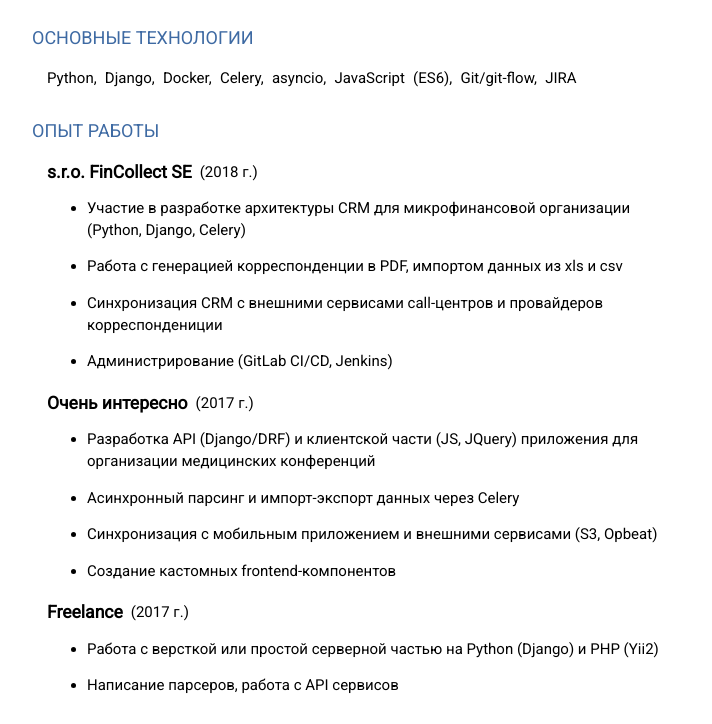
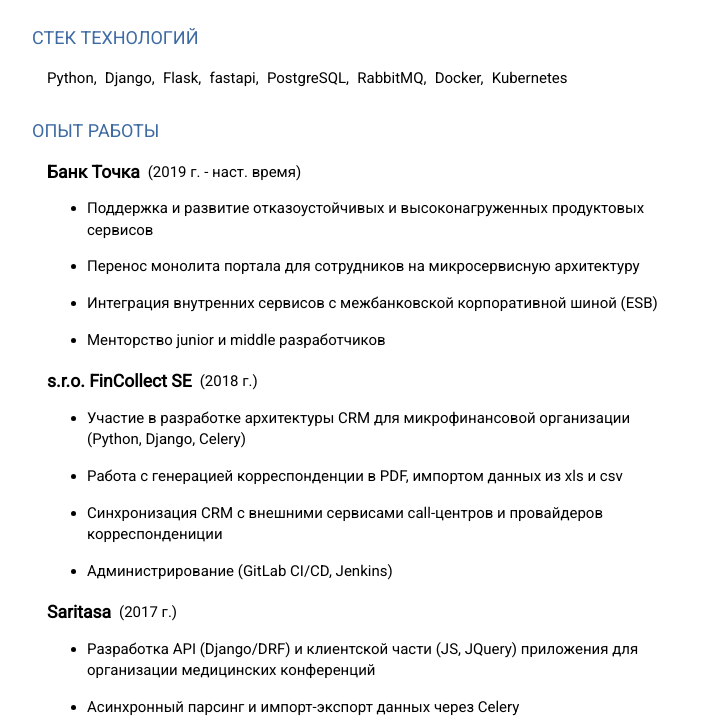
Before and after one commit to ruthus18/cv-ptyhon, a plain HTML site: page index.html in a window 1280 px wide. Shown: the part 177-901 px from the top of the page, without its empty margins (283-995 px from the left). Drawn offline with Linux system fonts and the light colour scheme.

Commit message:
Обновил резюме

```diff
--- a/index.html
+++ b/index.html
@@ -19,12 +19,12 @@
       <p class="specialization"><i>Python разработчик</i></p>
       <ul class="links left">
         <li>
-          <i class="fa fa-github"></i>
-          <a href="http://github.com/ruthus18">github.com/ruthus18</a>
+          <i class="fa fa-linkedin"></i>
+          <a href="https://www.linkedin.com/in/danil-tryapchev-716292142/">www.linkedin.com/in/danil-tryapchev-716292142/</a>
         </li>
         <li>
           <i class="fa ns fa-telegram" aria-hidden="true"></i>
-          <a href="http://t.me/ruthus">t.me/ruthus</a>
+          <a href="https://t.me/ruthus">t.me/ruthus</a>
         </li>
       </ul>
       <ul class="links right">
@@ -41,14 +41,29 @@
     </div>
 
     <div class="body-block">
-      <h3 class="info-title">Основные технологии</h3>
+      <h3 class="info-title">Стек технологий</h3>
       <div class="info-block">
-        <p class="techs">Python, Django, Docker, Celery, asyncio, JavaScript (ES6), Git/git-flow, JIRA</p>
+        <p class="techs">Python, Django, Flask, fastapi, PostgreSQL, RabbitMQ, Docker, Kubernetes</p>
       </div>
     </div>
 
     <div class="body-block">
       <h3 class="info-title">Опыт работы</h3>
+
+      <div class="info-block">
+              <div class="section-title-block">
+                <h3 class="section-title inline"><b>Банк Точка</b></h3>
+                <p class="profession inline">(2019 г. - наст. время)</p>
+              </div>
+              <div class="clr"></div>
+
+              <ul>
+                <li><p>Поддержка и развитие отказоустойчивых и высоконагруженных продуктовых сервисов</p></li>
+                <li><p>Перенос монолита портала для сотрудников на микросервисную архитектуру</p></li>
+                <li><p>Интеграция внутренних сервисов с межбанковской корпоративной шиной (ESB)</p></li>
+                <li><p>Менторство junior и middle разработчиков</p></li>
+              </ul>
+            </div>
 
       <div class="info-block">
         <div class="section-title-block">
@@ -67,7 +82,7 @@
 
       <div class="info-block">
         <div class="section-title-block">
-          <h3 class="section-title inline"><b>Очень интересно</b></h3>
+          <h3 class="section-title inline"><b>Saritasa</b></h3>
           <p class="profession inline">(2017 г.)</p>
         </div>
         <div class="clr"></div>
@@ -79,20 +94,6 @@
           <li><p>Создание кастомных frontend-компонентов</p></li>
         </ul>
       </div>
-
-      <div class="info-block">
-          <div class="section-title-block">
-            <h3 class="section-title inline"><b>Freelance</b></h3>
-            <p class="profession inline">(2017 г.)</p>
-          </div>
-          <div class="clr"></div>
-
-          <ul>
-            <li><p>Работа с версткой или простой серверной частью на Python (Django) и PHP (Yii2)</p></li>
-            <li><p>Написание парсеров, работа с API сервисов</p></li>
-          </ul>
-        </div>
-    </div>
 
     <div class="body-block">
       <h3 class="info-title">Образование</h3>
```
Also changed, not shown: 1 other file.
